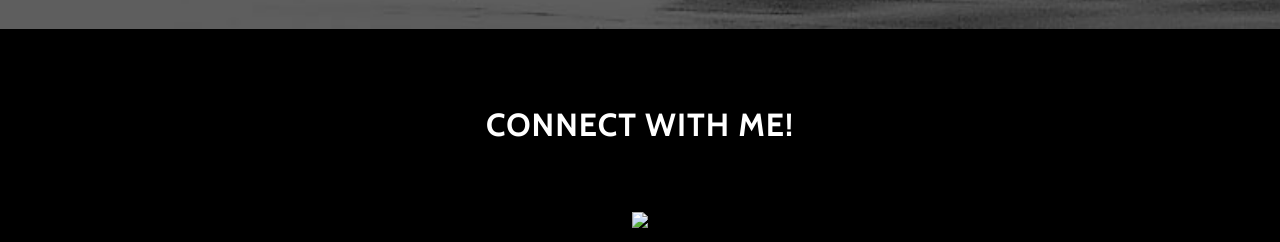
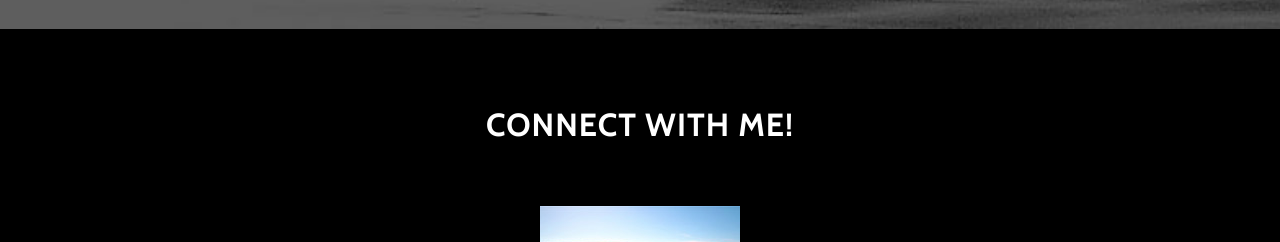
Before and after one commit to bnonni/bryanwnonni-portfolio-1.0, a website: page public/index.html in a window 1280 px wide. Shown: the part 2151-2393 px from the top of the page. Drawn offline with nearby package versions, Linux system fonts and the light colour scheme; some packages are replaced by stand-ins of ours; the site is published under a folder, as on GitHub Pages, so addresses that start at the root find nothing.

Commit message:
fixing image

```diff
--- a/public/index.html
+++ b/public/index.html
@@ -142,7 +142,7 @@
                     <div class="col-lg-8 mx-auto">
                         <h2>Connect with Me!</h2>
                         <div>
-                            <img id="headshot" src="/img/horseshoe-bend-portfolio.jpg" />
+                            <img id="headshot" src="img/horseshoe-bend-portfolio.jpg" />
                         </div>
                         <ul class="list-inline banner-social-buttons">
                             <li><a href="mailto:bryanwnonni@gmail.com" target="_blank" class="btn btn-default btn-lg"><span class="network-name">Email</span></a>
```
